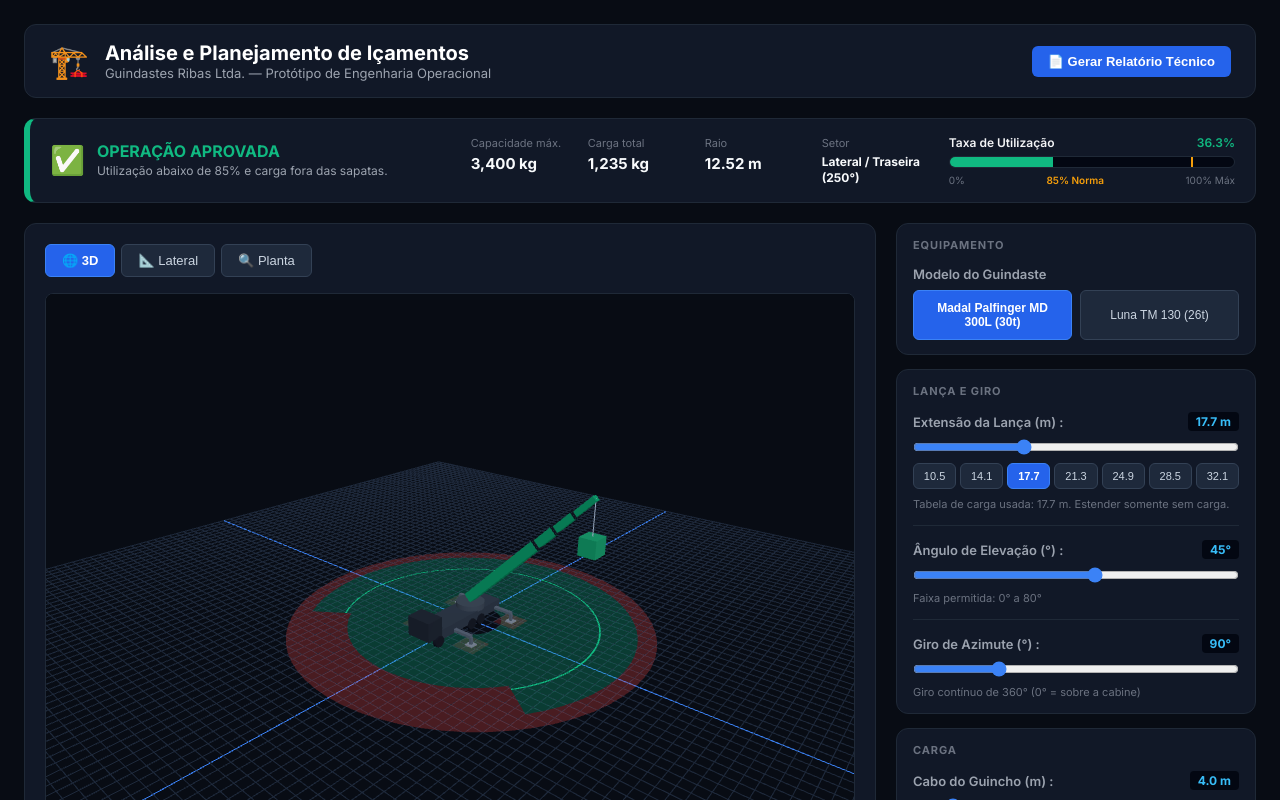
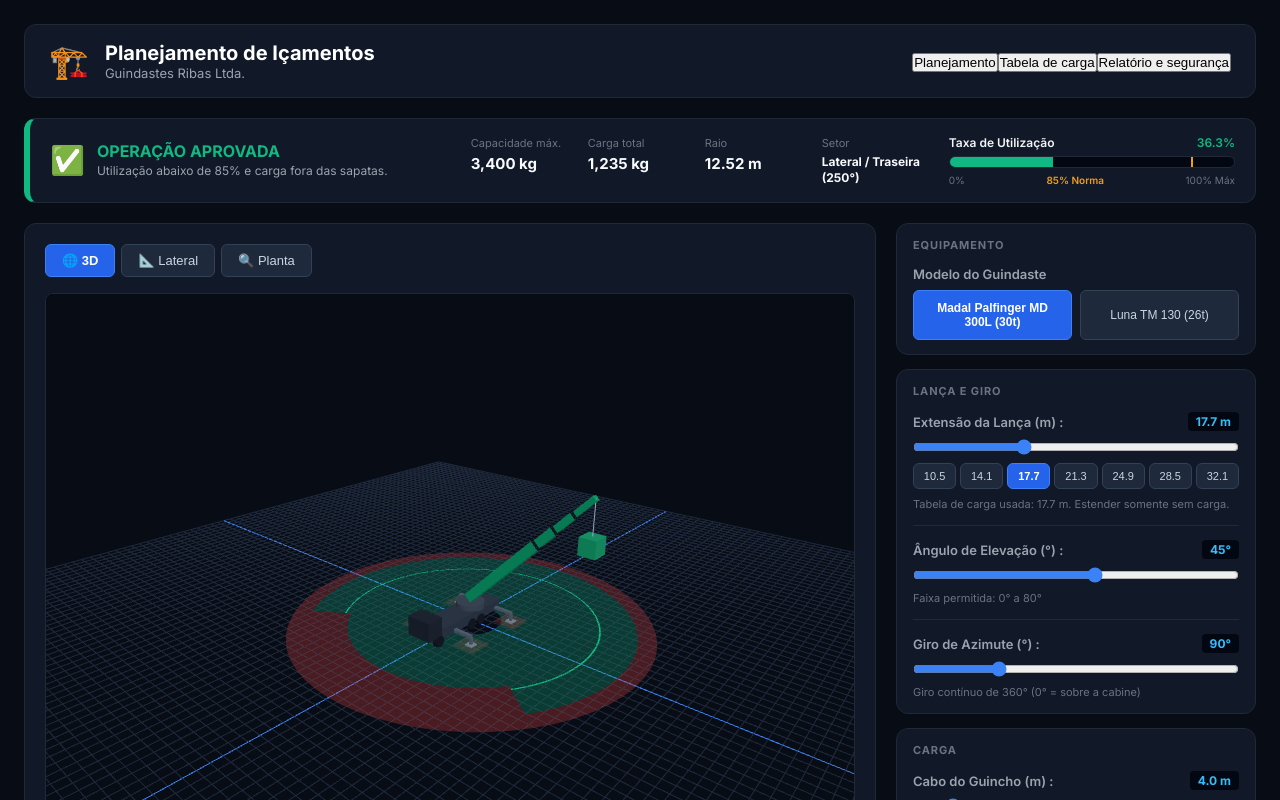
Before and after one commit to JoviOakz/Projeto_Jornada, a React (Vite) app: page / in a window 1280 px wide. Shown: the top 800 px of the page. Built offline with nearby package versions, Linux system fonts and the light colour scheme.

Commit message:
Add files via upload

```diff
--- a/src/App.tsx
+++ b/src/App.tsx
@@ -9,7 +9,8 @@ import { Crane3D } from './components/Crane3D';
 import { Crane2D } from './components/Crane2D';
 import { ControlsPanel } from './components/ControlsPanel';
 import { TelemetryPanel } from './components/TelemetryPanel';
-import { ReportModal } from './components/ReportModal';
+import { ReportPanel } from './components/ReportPanel';
+import { LoadChartTable } from './components/LoadChartTable';
 import { StatusBar } from './components/StatusBar';
 import { VerifyModal } from './components/VerifyModal';
 import { readPackageFromHash } from './lib/integrity';
@@ -29,10 +30,18 @@ const VIEW_TABS: { mode: ViewMode; label: string }[] = [
   { mode: '2D_TOP', label: '🔍 Planta' }
 ];
 
+type AppTab = 'PLAN' | 'TABLE' | 'REPORT';
+
+const APP_TABS: { id: AppTab; label: string }[] = [
+  { id: 'PLAN', label: 'Planejamento' },
+  { id: 'TABLE', label: 'Tabela de carga' },
+  { id: 'REPORT', label: 'Relatório e segurança' }
+];
+
 export const App: React.FC = () => {
   const [inputs, setInputs] = useState<LiftInputs>(INITIAL_INPUTS);
   const [viewMode, setViewMode] = useState<ViewMode>('3D');
-  const [isReportOpen, setIsReportOpen] = useState<boolean>(false);
+  const [tab, setTab] = useState<AppTab>('PLAN');
 
   // Link/QR de verificação: abre a tela de verificação com o pacote já carregado.
   const [verifyText, setVerifyText] = useState<string | null>(() =>
@@ -68,22 +77,32 @@ export const App: React.FC = () => {
 
   return (
     <div className="app-container">
-      {/* Cabeçalho */}
       <header className="header">
         <div className="header-brand">
           <span className="logo-icon">🏗️</span>
           <div>
-            <h1>Análise e Planejamento de Içamentos</h1>
-            <p>Guindastes Ribas Ltda. — Protótipo de Engenharia Operacional</p>
+            <h1>Planejamento de Içamentos</h1>
+            <p>Guindastes Ribas Ltda.</p>
           </div>
         </div>
-        <div className="header-actions">
-          <button className="btn-primary" onClick={() => setIsReportOpen(true)}>
-            📄 Gerar Relatório Técnico
+
+        <nav className="app-tabs" role="tablist" aria-label="Seções do sistema">
+          {APP_TABS.map(({ id, label }) => (
+            <button
+              key={id}
+              role="tab"
+              aria-selected={tab === id}
+              className={tab === id ? 'active' : ''}
+              onClick={() => setTab(id)}
+            >
+              {label}
             </button>
-        </div>
+          ))}
+        </nav>
       </header>
 
+      {tab === 'PLAN' && (
+        <>
           <StatusBar analysis={analysis} extendedUnderLoad={extendedUnderLoad} />
 
           <main className="main-content">
@@ -117,17 +136,16 @@ export const App: React.FC = () => {
               <ControlsPanel inputs={inputs} analysis={analysis} onChange={updateInputs} />
             </aside>
           </main>
+        </>
+      )}
+
+      {tab === 'TABLE' && <LoadChartTable inputs={inputs} analysis={analysis} />}
+
+      {tab === 'REPORT' && (
+        <ReportPanel inputs={inputs} analysis={analysis} extendedUnderLoad={extendedUnderLoad} />
+      )}
 
       {verifyText !== null && <VerifyModal packageText={verifyText} onClose={closeVerify} />}
-
-      {isReportOpen && (
-        <ReportModal
-          inputs={inputs}
-          analysis={analysis}
-          extendedUnderLoad={extendedUnderLoad}
-          onClose={() => setIsReportOpen(false)}
-        />
-      )}
     </div>
   );
 };
```
Lines whose indentation alone changed are shown as unchanged.
